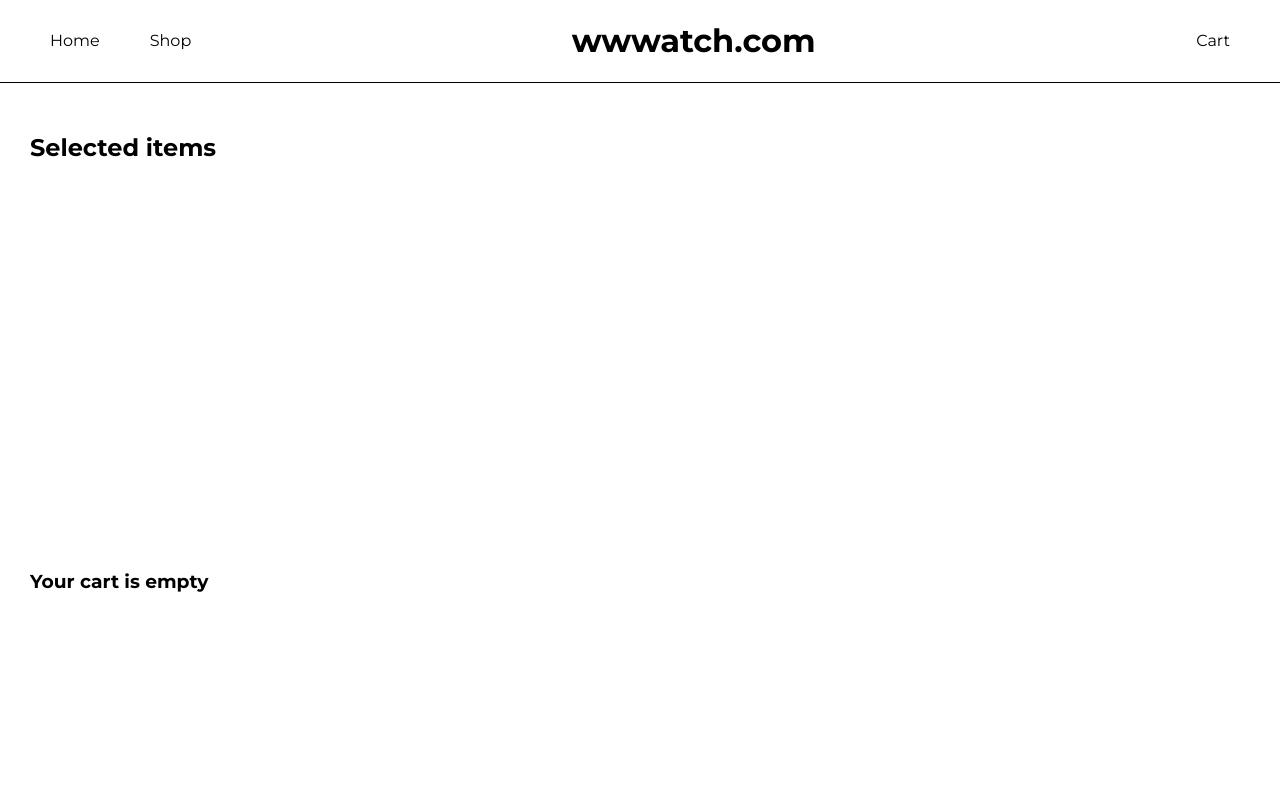
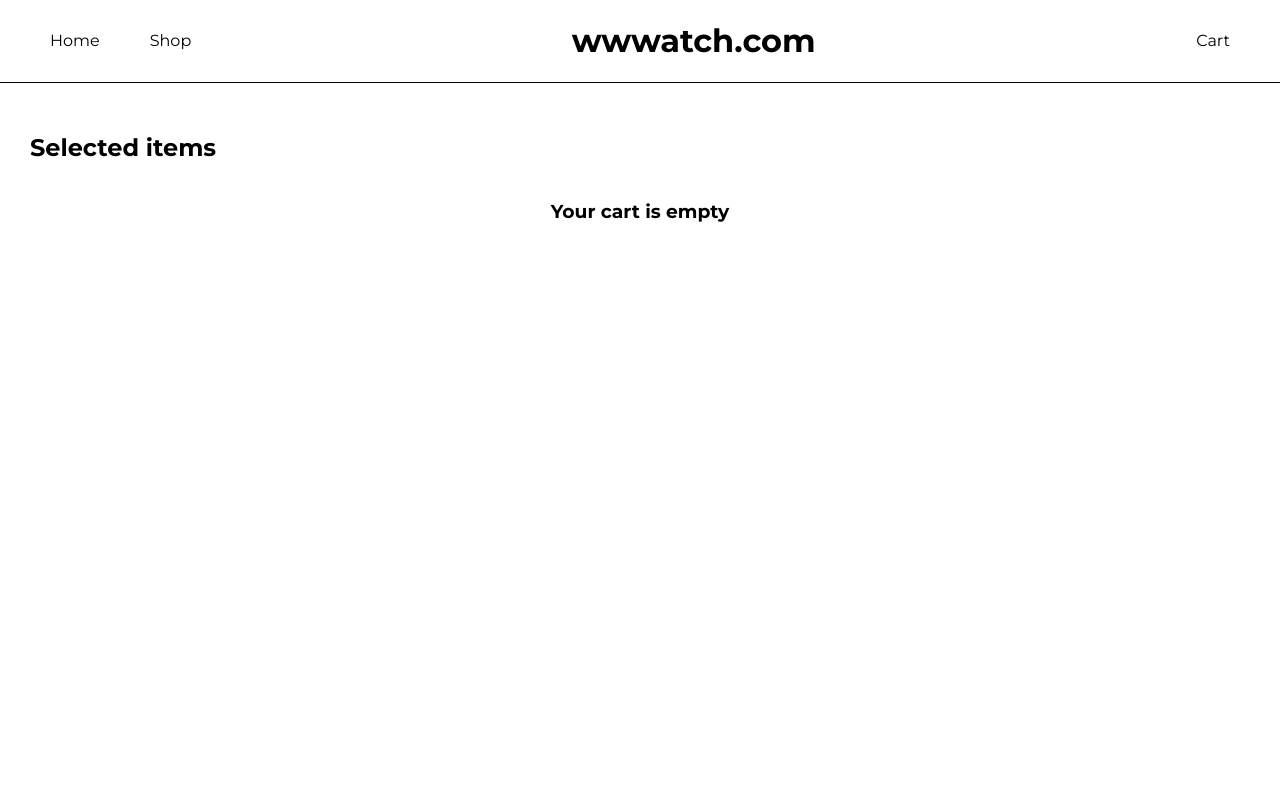
Before and after one commit to ArtemiiHH/shopping-cart, a React (Vite) app: page /cart in a window 1280 px wide. Shown: the top 800 px of the page. Built offline with nearby package versions, Linux system fonts and the light colour scheme; a web font is replaced by a local one.

Commit message:
Fix centering

```diff
--- a/src/pages/cart/Cart.jsx
+++ b/src/pages/cart/Cart.jsx
@@ -11,7 +11,7 @@ export default function Cart() {
       <div className={styles.grid}>
         {/* Show empty text */}
         {cartItems.length === 0 ? (
-          <h3>Your cart is empty</h3>
+          <h3 className={styles.emptyText}>Your cart is empty</h3>
         ) : (
           cartItems.map((item) => (
             <div key={item.id} className={styles.card}>
--- a/src/pages/cart/Cart.module.css
+++ b/src/pages/cart/Cart.module.css
@@ -1,9 +1,9 @@
 .grid {
   display: flex;
   flex-direction: column;
-  justify-content: center;
+  justify-content: flex-start;
   align-items: flex-start;
-  height: 100vh;
+  min-height: 80vh;
   gap: 20px;
 }
 
@@ -17,3 +17,8 @@
   height: auto;
   min-width: 40%;
 }
+
+.emptyText {
+  justify-self: center;
+  align-self: center;
+}
```
